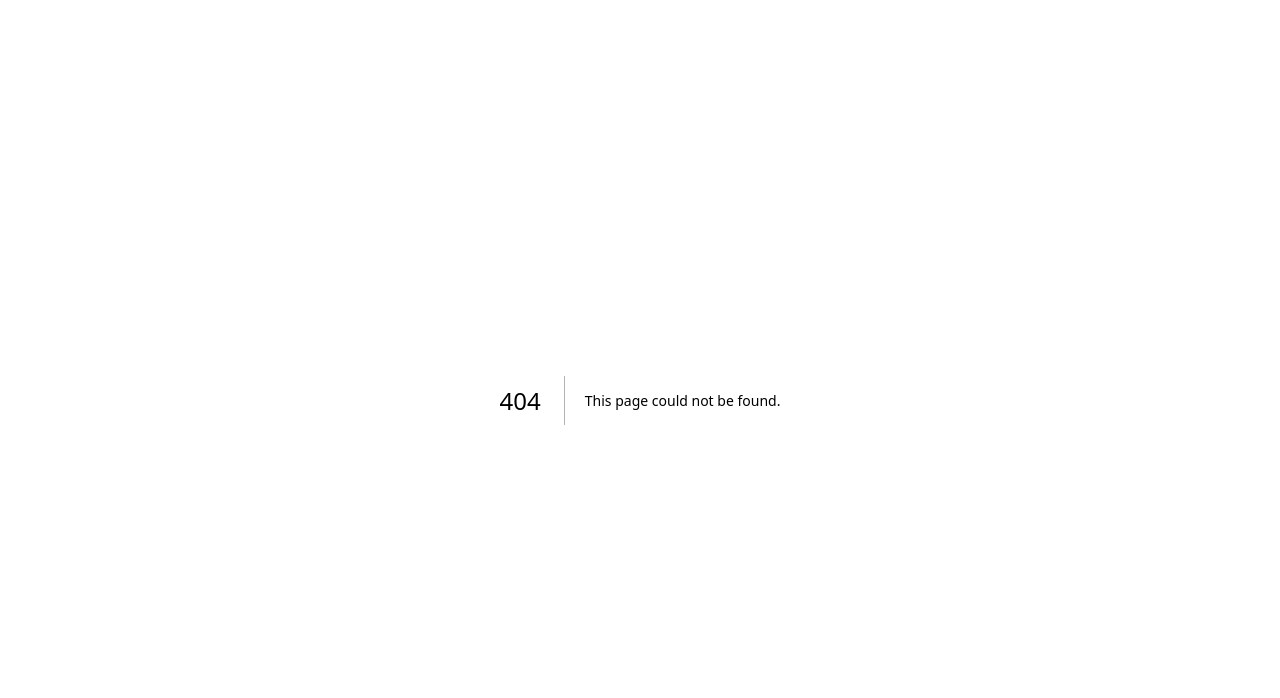
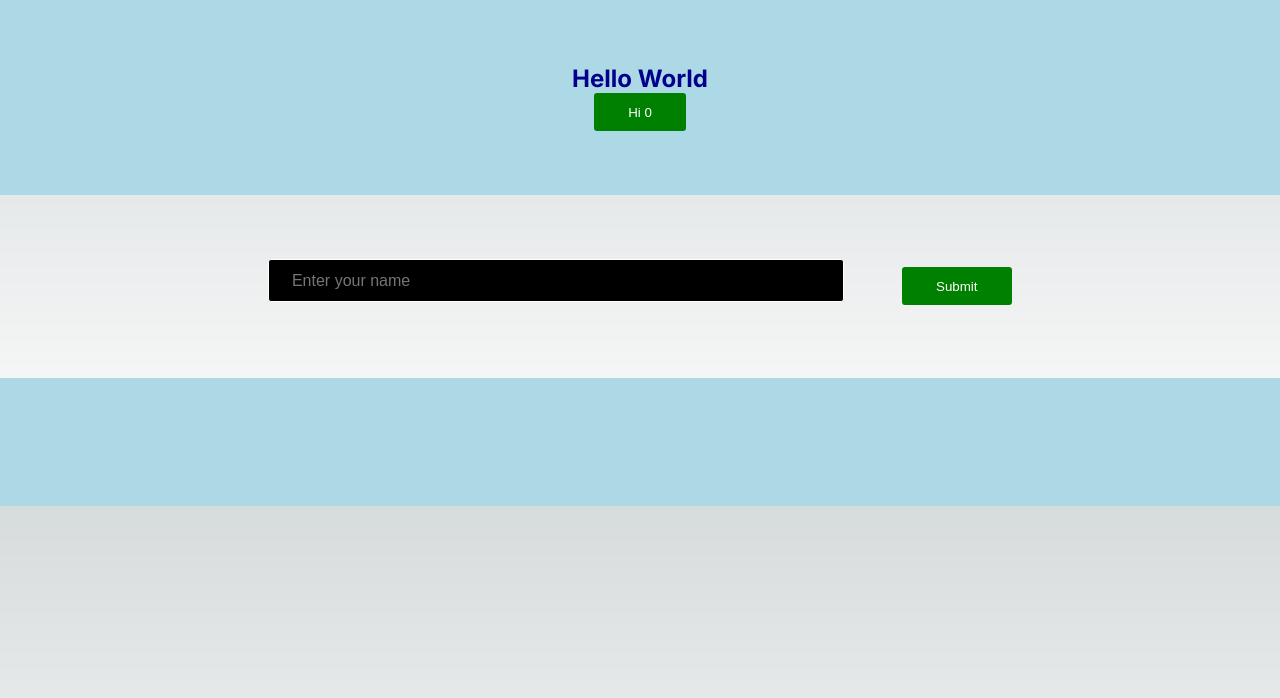
Before and after one commit to IftikherZaman/DisputeLens-Quote-Analysis-MVP, a Next.js app in the folder dpprototype/: page /hello in a window 1280 px wide. Before the commit this address had no page. Shown: the top 698 px of the page. Built offline with nearby package versions, Linux system fonts and the light colour scheme.

Commit message:
Created the Hello component in the app directory

```diff
--- /dev/null
+++ b/dpprototype/src/app/hello/hello.css
@@ -0,0 +1,88 @@
+#first {
+    padding: 5%;
+    background-color: lightblue;
+}
+
+#test {
+  /* Existing styles for the div (if any) */
+  background-color: lightblue;
+  display: flex;         /* Enable flexbox layout */
+  flex-direction: column; /* Arrange items vertically */
+  justify-content: center;/* Center vertically */
+  align-items: center;    /* Center horizontally
+ */
+  /* height: 100vh;
+  width: 100vw;            */
+  }
+
+  #test_title_text {
+    /* Styles for the p with id="test_title_text" */
+    font-size: 24px;
+    font-weight: bold;
+    color: darkblue;
+    text-align: center;
+  }
+
+  #test_button {
+    /* Styles for the button with id="test_button" */
+    background-color: green;
+    color: white;
+    padding: 1% 3%;
+    border: none;
+    border-radius: 3px;
+    cursor:crosshair;
+    display: flex;
+  }
+
+  #second {
+    padding: 5%;
+  }
+
+  #test_get_name{
+    display: flex;
+    justify-content: center;
+    align-items: center;
+  }
+
+  #test_name_input{
+    /* Styles for the input with id="test_name_input" */
+    padding: 1% 2%;
+    font-size: 16px;
+    border: 1px solid rgb(255, 255, 255);
+    border-radius: 3px;
+    margin-bottom: 1%;
+    width: 50%;
+    background-color: rgb(0, 0, 0);
+    margin-right: 5%;
+  }
+
+  #test_name_button {
+    /* Styles for the button with id="test_name_button" */
+    background-color: green;
+    color: white;
+    padding: 1% 3%;
+    border: none;
+    border-radius: 3px;
+    cursor: pointer;
+  }
+
+  #test_greeting {
+    /* Styles for the p with id="test_greeting" */
+    font-size: 18px;
+    color: rgb(255, 255, 255);
+    text-align: center;
+  }
+
+  #third{
+    background-color: lightblue;
+    padding: 5%
+  }
+
+  #test_greeting{
+    display: flex;
+    justify-content: center;
+    align-items: center;
+    color: rgb(0, 0, 0);
+    font-size: xx-large;
+    font-style: normal;
+  }
--- /dev/null
+++ b/dpprototype/src/app/hello/page.js
@@ -0,0 +1,71 @@
+// Components in the App directory are server components by default
+// client components run in the browser which is suitable for handling user input, managing state and interactive elements
+'use client';
+
+import styles from "./hello.css";
+import { useState } from 'react'; // Import useState
+
+export default function Hello() {
+    // useState always returns an array with two elements: the current state and a function that updates it
+    const [count, setCount] = useState(0);
+
+    const [str_name, setName] = useState(""); // Initialize a state variable to hold the user's name
+
+    const [greeting, setGreeting] = useState("");
+
+    // Set count is a defined by the useState hook in React
+    function handleClick() {
+        setCount(count + 1);
+    }
+
+    function handleNameInput(event) {
+        setName(event.target.value); // Update the name state variable with the value of the input field
+    }
+
+    function handleSubmit() {
+        setGreeting("Hello, " + str_name + "!");
+    }
+
+    return (
+        // JSX needs a parent element, so we wrap everything in <></>
+        <>
+            <section id="first">
+                <div id="test">
+                    <p id="test_title_text">
+                        Hello World
+                    </p>
+                    <button
+                        onClick={handleClick}
+                        id="test_button"
+                    >
+                        Hi {count}
+                    </button>
+                </div>
+            </section>
+
+            <section id="second">
+                <div id="test_get_name">
+                    <input
+                        type="text"
+                        id="test_name_input"
+                        placeholder="Enter your name"
+                        value={str_name} // Have to put JS in {}
+                        onChange={handleNameInput}
+                    />
+                    <button
+                        id="test_name_button"
+                        onClick={handleSubmit}
+                    >
+                        Submit
+                    </button>
+                </div>
+            </section>
+
+            <section id="third">
+                <div id="test_greeting">
+                    {greeting}
+                </div>
+            </section>
+        </>
+    );
+}
--- a/dpprototype/src/app/page.js
+++ b/dpprototype/src/app/page.js
@@ -1,5 +1,6 @@
 import Image from "next/image";
 import styles from "./page.module.css";
+import Link from 'next/link';
 
 export default function Home() {
   return (
@@ -41,7 +42,7 @@ export default function Home() {
 
       <div className={styles.grid}>
         <a
-          href="https://nextjs.org/docs?utm_source=create-next-app&utm_medium=appdir-template&utm_campaign=create-next-app"
+          href= "/hello"
           className={styles.card}
           target="_blank"
           rel="noopener noreferrer"
```
